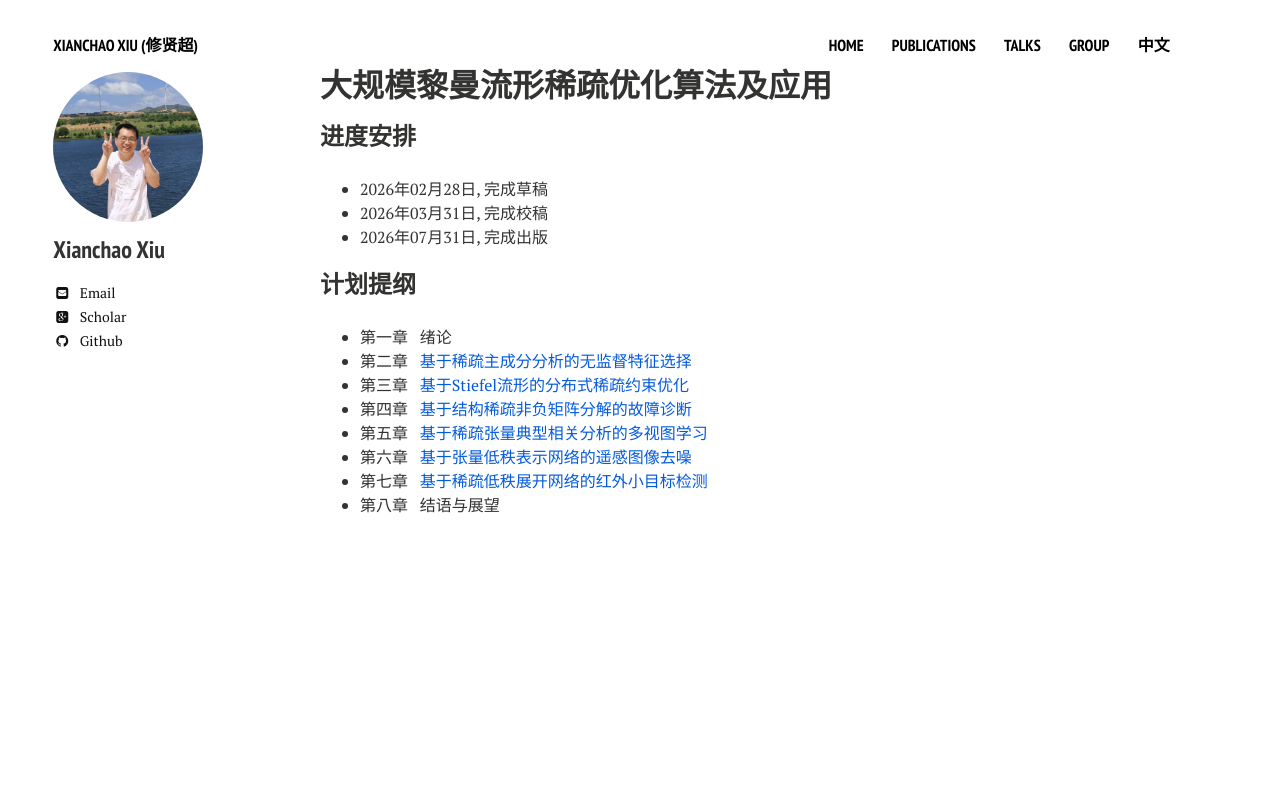
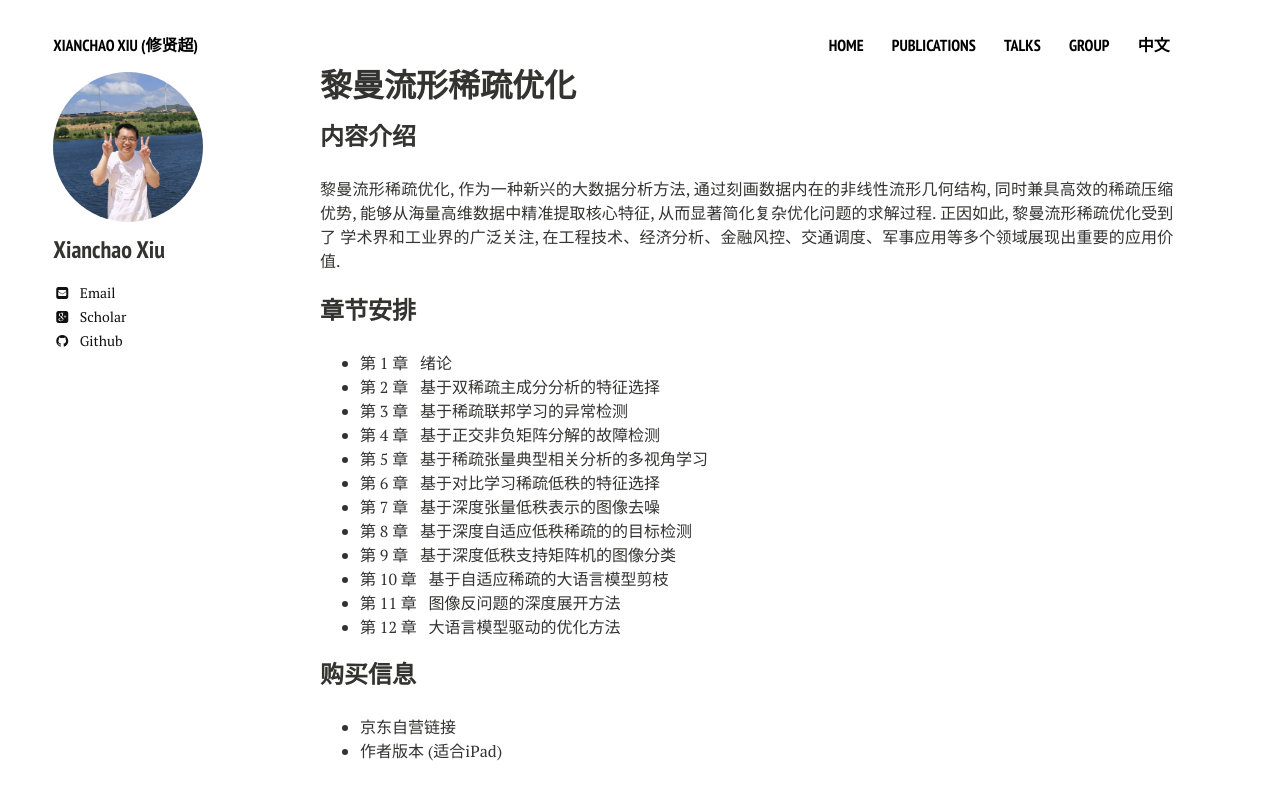
Before and after one commit to xianchaoxiu/xianchaoxiu.github.io, a Jekyll site: the page built from chinese/book/OPT/index.md, in a window 1280 px wide. Shown: the top 800 px of the page. Built offline with Jekyll 4.4.1, drawn with Linux system fonts in a browser that asks for light colours; nearby versions of some CDN libraries.

Commit message:
Update index.md

```diff
--- a/chinese/book/OPT/index.md
+++ b/chinese/book/OPT/index.md
@@ -1,22 +1,31 @@
 ---
 layout: page
-title: 大规模黎曼流形稀疏优化算法及应用
+title: 黎曼流形稀疏优化
 comments: false
 share: false
 ---
 
-### 进度安排
-* 2026年02月28日, 完成草稿<br>
-* 2026年03月31日, 完成校稿<br>
-* 2026年07月31日, 完成出版<br>
+
+### 内容介绍
+黎曼流形稀疏优化, 作为一种新兴的大数据分析方法, 通过刻画数据内在的非线性流形几何结构, 同时兼具高效的稀疏压缩优势, 能够从海量高维数据中精准提取核心特征, 从而显著简化复杂优化问题的求解过程. 正因如此, 黎曼流形稀疏优化受到了
+学术界和工业界的广泛关注, 在工程技术、经济分析、金融风控、交通调度、军事应用等多个领域展现出重要的应用价值. <br>
 
 
-### 计划提纲
-* 第一章 &nbsp;  绪论<br>
-* 第二章 &nbsp;  <a href="https://doi.org/10.1109/TIP.2025.3620667" class="textlink" target="_blank"> 基于稀疏主成分分析的无监督特征选择 </a><br>
-* 第三章 &nbsp;  <a href="https://doi.org/10.1016/j.neucom.2024.128267" class="textlink" target="_blank"> 基于Stiefel流形的分布式稀疏约束优化</a><br>
-* 第四章 &nbsp;  <a href="https://doi.org/10.1109/TIM.2023.3241990" class="textlink" target="_blank">基于结构稀疏非负矩阵分解的故障诊断</a><br>
-* 第五章 &nbsp;  <a href="https://doi.org/10.1109/TCSVT.2025.3642736" class="textlink" target="_blank">基于稀疏张量典型相关分析的多视图学习</a><br>
-* 第六章 &nbsp;  <a href="https://doi.org/10.1016/j.patcog.2025.112496" class="textlink" target="_blank">基于张量低秩表示网络的遥感图像去噪</a><br>
-* 第七章 &nbsp;  <a href="https://arxiv.org/abs/2509.08205" class="textlink" target="_blank"> 基于稀疏低秩展开网络的红外小目标检测</a><br>
-* 第八章 &nbsp;  结语与展望<br>
+### 章节安排
+* 第 1 章  &nbsp;  绪论<br>
+* 第 2 章  &nbsp;  基于双稀疏主成分分析的特征选择<br>
+* 第 3 章  &nbsp;  基于稀疏联邦学习的异常检测<br>
+* 第 4 章  &nbsp;  基于正交非负矩阵分解的故障检测<br>
+* 第 5 章  &nbsp;  基于稀疏张量典型相关分析的多视角学习<br>
+* 第 6 章  &nbsp;  基于对比学习稀疏低秩的特征选择<br>
+* 第 7 章  &nbsp;  基于深度张量低秩表示的图像去噪<br>
+* 第 8 章  &nbsp;  基于深度自适应低秩稀疏的的目标检测<br>
+* 第 9 章  &nbsp;  基于深度低秩支持矩阵机的图像分类<br>
+* 第 10 章  &nbsp;  基于自适应稀疏的大语言模型剪枝<br>
+* 第 11 章  &nbsp;  图像反问题的深度展开方法<br>
+* 第 12 章  &nbsp;  大语言模型驱动的优化方法<br>
+
+
+### 购买信息
+* 京东自营链接 <br>
+* 作者版本 (适合iPad)  <br>
```
